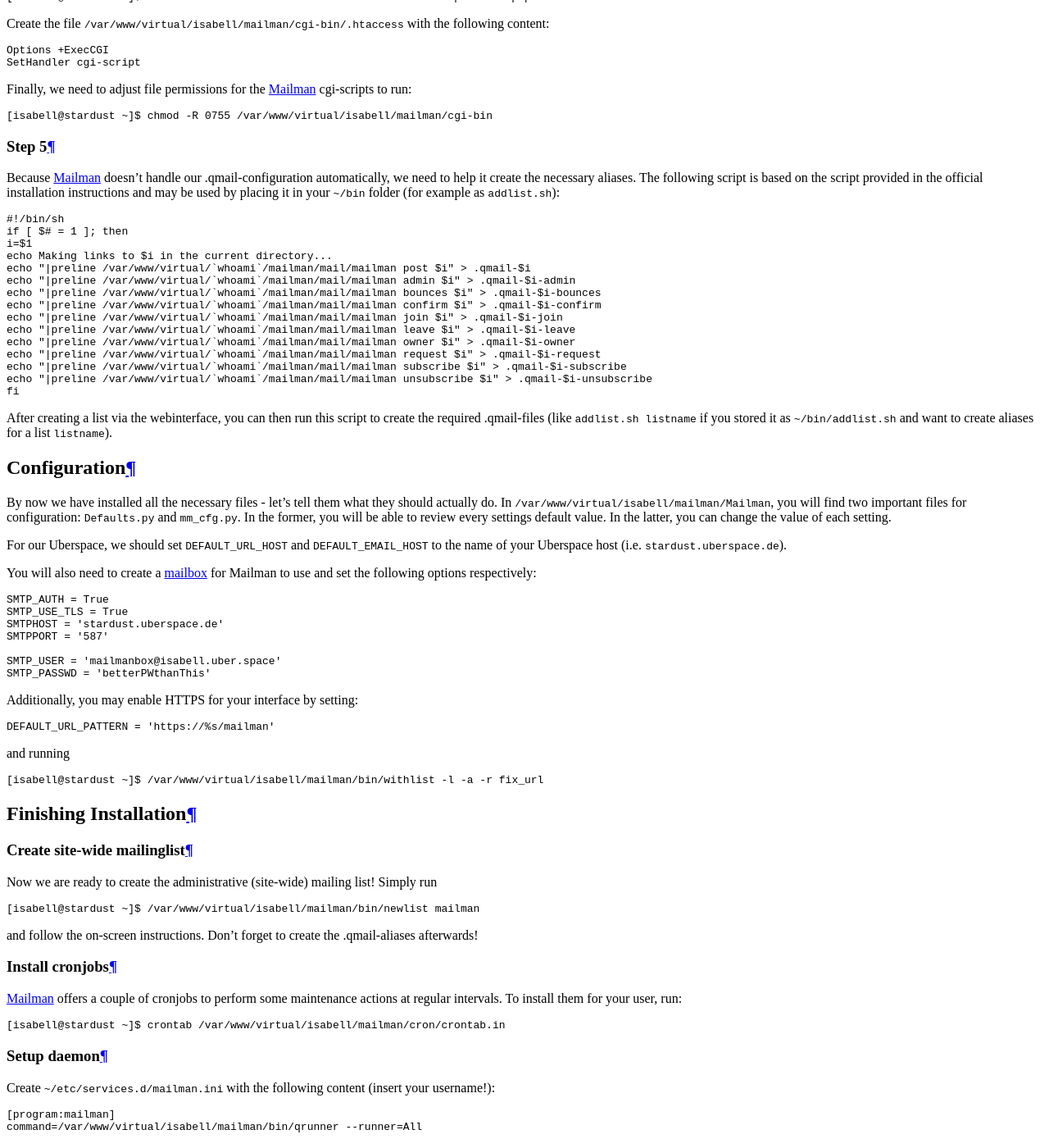
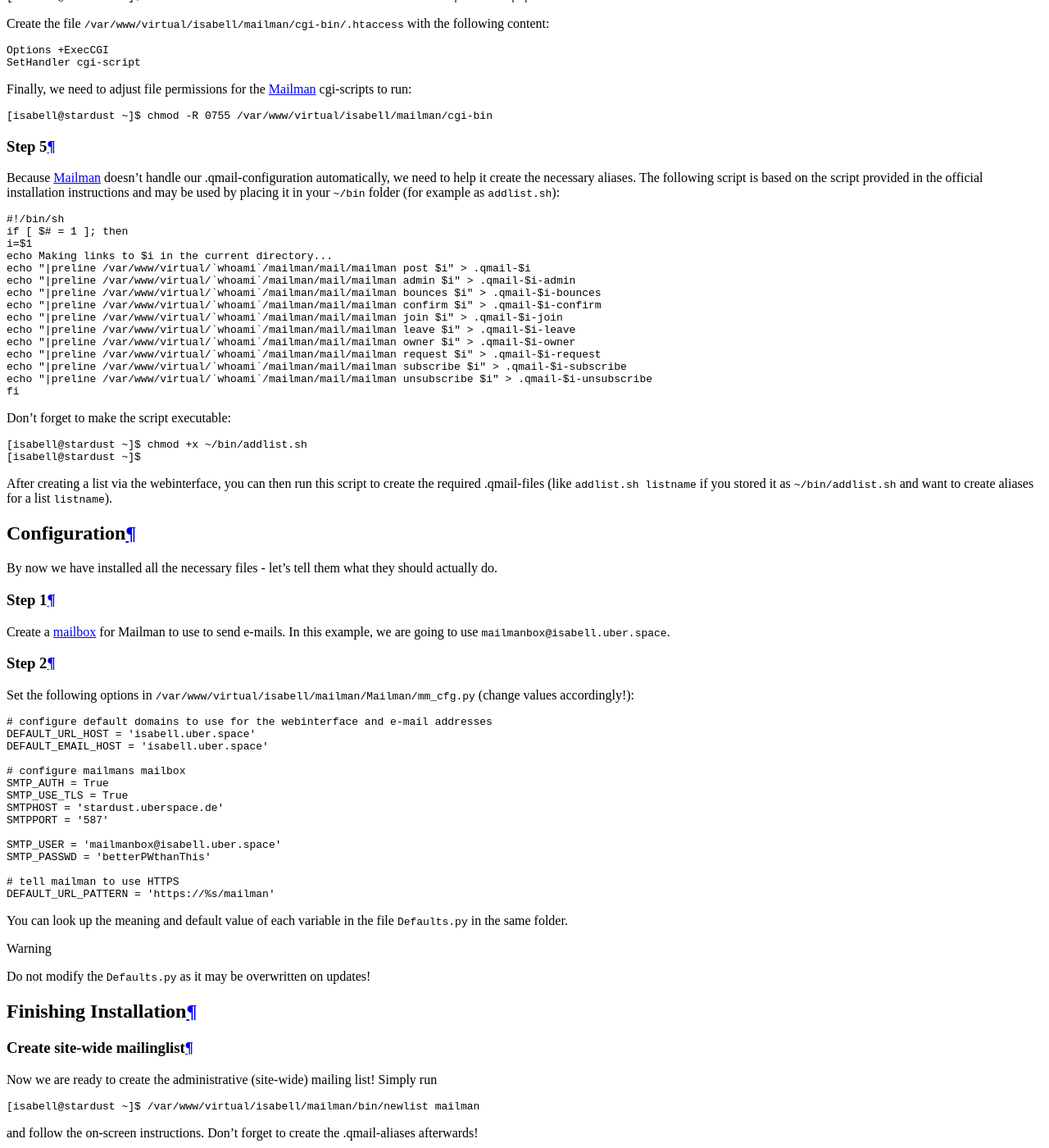
Before and after one commit to Uberspace/lab, a Sphinx documentation site: the page built from source/guide_mailman.rst, in a window 1280 px wide and 1400 px high, scrolled down 2751 px. Shown: the whole window at 82% size. Built offline with Sphinx 7.4.7 and the Read the Docs theme 2.0.0, drawn with Linux system fonts in a browser that asks for light colours.

Commit message:
clarify configuration section, add chmod reminder for script

```diff
--- a/source/guide_mailman.rst
+++ b/source/guide_mailman.rst
@@ -144,19 +144,37 @@
  echo "|preline /var/www/virtual/`whoami`/mailman/mail/mailman unsubscribe $i" > .qmail-$i-unsubscribe
  fi
 
+Don't forget to make the script executable:
+
+::
+
+ [isabell@stardust ~]$ chmod +x ~/bin/addlist.sh
+ [isabell@stardust ~]$
+
 After creating a list via the webinterface, you can then run this script to create the required .qmail-files (like ``addlist.sh listname`` if you stored it as ``~/bin/addlist.sh`` and want to create aliases for a list ``listname``).
 
 Configuration
 =============
 
-By now we have installed all the necessary files - let's tell them what they should actually do. In ``/var/www/virtual/isabell/mailman/Mailman``, you will find two important files for configuration: ``Defaults.py`` and ``mm_cfg.py``. In the former, you will be able to review every settings default value. In the latter, you can change the value of each setting.
+By now we have installed all the necessary files - let's tell them what they should actually do.
 
-For our Uberspace, we should set ``DEFAULT_URL_HOST`` and ``DEFAULT_EMAIL_HOST`` to the name of your Uberspace host (i.e. ``stardust.uberspace.de``).
+Step 1
+------
 
-You will also need to create a mailbox_ for Mailman to use and set the following options respectively:
+Create a mailbox_ for Mailman to use to send e-mails. In this example, we are going to use ``mailmanbox@isabell.uber.space``.
 
-::
+Step 2
+------
 
+Set the following options in ``/var/www/virtual/isabell/mailman/Mailman/mm_cfg.py`` (change values accordingly!):
+
+.. code:: python
+
+ # configure default domains to use for the webinterface and e-mail addresses
+ DEFAULT_URL_HOST = 'isabell.uber.space'
+ DEFAULT_EMAIL_HOST = 'isabell.uber.space'
+
+ # configure mailmans mailbox
  SMTP_AUTH = True
  SMTP_USE_TLS = True
  SMTPHOST = 'stardust.uberspace.de'
@@ -165,17 +183,12 @@
  SMTP_USER = 'mailmanbox@isabell.uber.space'
  SMTP_PASSWD = 'betterPWthanThis'
 
-Additionally, you may enable HTTPS for your interface by setting:
-
-::
-
+ # tell mailman to use HTTPS
  DEFAULT_URL_PATTERN = 'https://%s/mailman'
 
-and running
+You can look up the meaning  and default value of each variable in the file ``Defaults.py`` in the same folder.
 
-::
-
- [isabell@stardust ~]$ /var/www/virtual/isabell/mailman/bin/withlist -l -a -r fix_url
+.. warning:: Do not modify the ``Defaults.py`` as it may be overwritten on updates!
 
 
 Finishing Installation
```
Also changed, not shown: other parts of source/guide_mailman.rst (+1 -1 lines).
